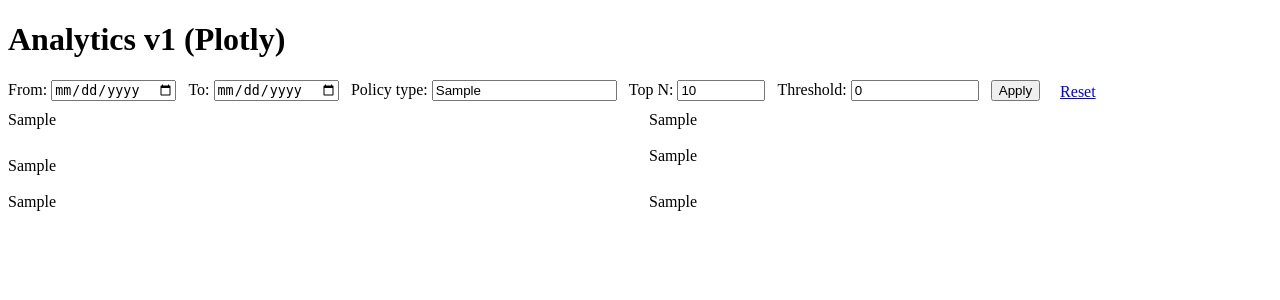
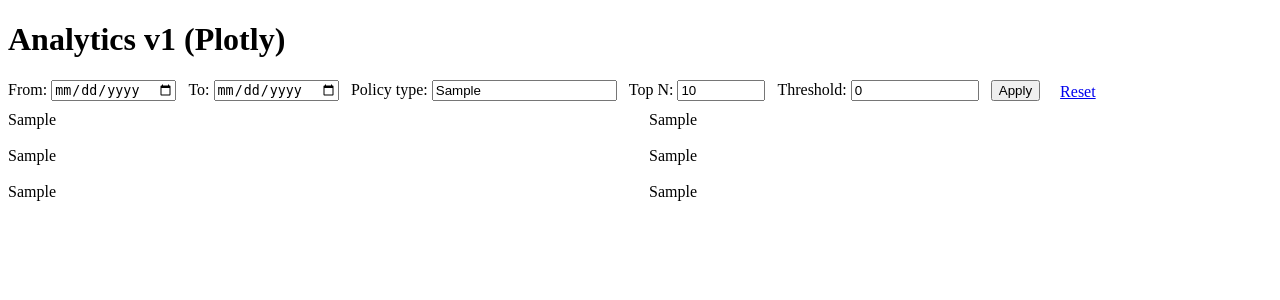
Before and after one commit to StInvestigator/Insurance_Company, a Django app: template insurance/templates/analytics/dashboard_v1.html in a window 1280 px wide. Shown: the part 43-343 px from the top of the page. Run offline with Django 5.2, Linux system fonts and the light colour scheme; the template is opened without the code that fills it: most values are stand-ins (such as "Sample title", 1, 10 or a date in 2020); some libraries are stand-ins or nearby versions.

Commit message:
quich fix

```diff
--- a/insurance/templates/analytics/dashboard_v1.html
+++ b/insurance/templates/analytics/dashboard_v1.html
@@ -18,7 +18,7 @@
 <div style="display:grid; grid-template-columns: 1fr 1fr; gap:18px;">
   <div>{{ c1_html|safe }}</div>
   <div>{{ c2_html|safe }}</div>
-  <div style="padding-top: 10px">{{ c3_html|safe }}</div>
+  <div>{{ c3_html|safe }}</div>
   <div>{{ c4_html|safe }}</div>
   <div>{{ c5_html|safe }}</div>
   <div>{{ c6_html|safe }}</div>
```
